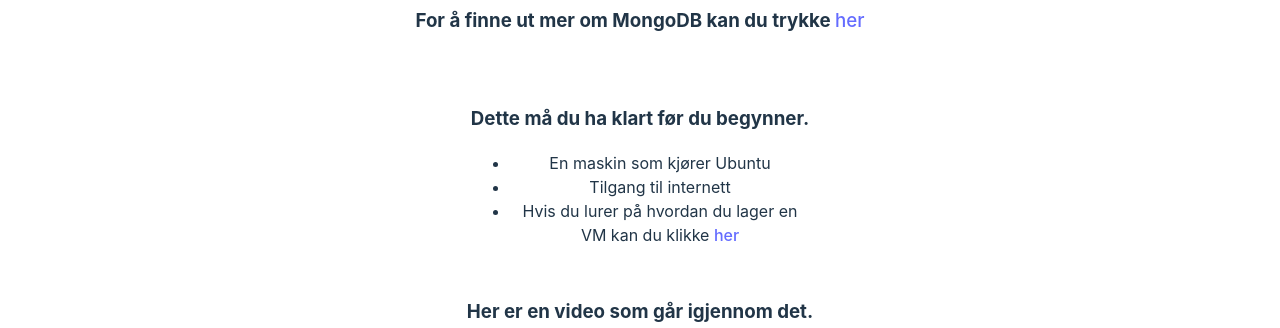
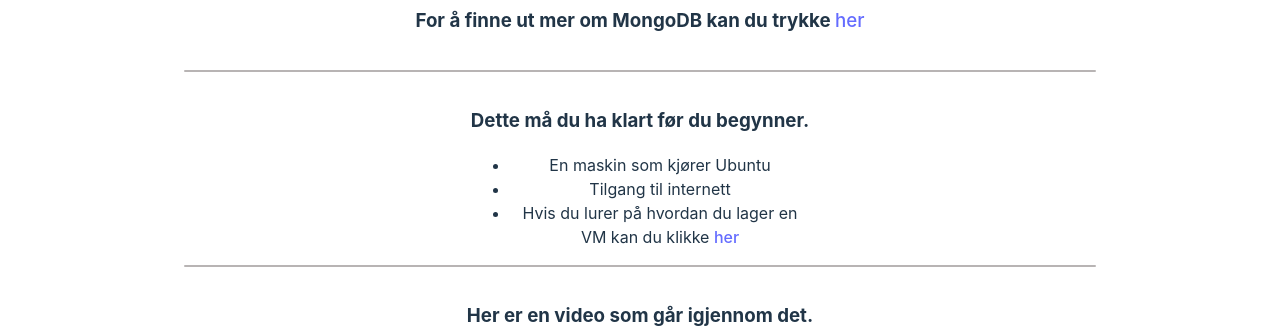
Before and after one commit to mleitejensen/mongoDB-guide, a React (Vite) app: page / in a window 1280 px wide. Shown: the part 244-572 px from the top of the page. Built offline with nearby package versions, Linux system fonts and the light colour scheme.

Commit message:
Adde lines between the steps

```diff
--- a/src/App.css
+++ b/src/App.css
@@ -73,3 +73,12 @@
   white-space: pre-wrap;
   border: 1px solid #b8b4b4;
 }
+
+.line{
+  margin: auto;
+  height: 2px;
+  width: 75%;
+  border-radius: 4px;
+  box-sizing: border-box;
+  background-color: #b8b4b4;
+}
--- a/src/pages/Home.jsx
+++ b/src/pages/Home.jsx
@@ -38,6 +38,8 @@ function Home() {
         <h3>{lang?.heading?.heading2}<a href="https://www.mongodb.com/docs/manual/tutorial/install-mongodb-on-ubuntu/">{lang?.click}</a></h3>
       </div>
 
+      <div className='line'></div>
+
       <div className="card">
         <h3>{lang?.before?.heading}</h3>
         <ul className='list'>
@@ -46,6 +48,8 @@ function Home() {
           <li>{lang?.before?.step3}<a href="http://10.12.6.67">{lang?.click}</a></li>
         </ul>
       </div>
+
+      <div className='line'></div>
 
       <div className="card">
         <h3>{lang?.video?.title}</h3>
@@ -90,6 +94,8 @@ function Home() {
         </ul>
       </div>
 
+      <div className='line'></div>
+
       <div className="card">
         <h2>{lang?.guide?.image1?.title1}</h2>
         <img src={image1} alt={lang?.guide?.image1?.alt} />
```
